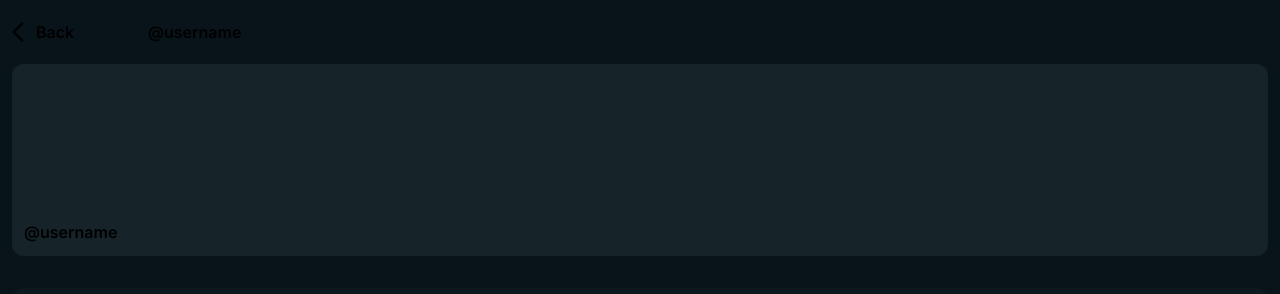
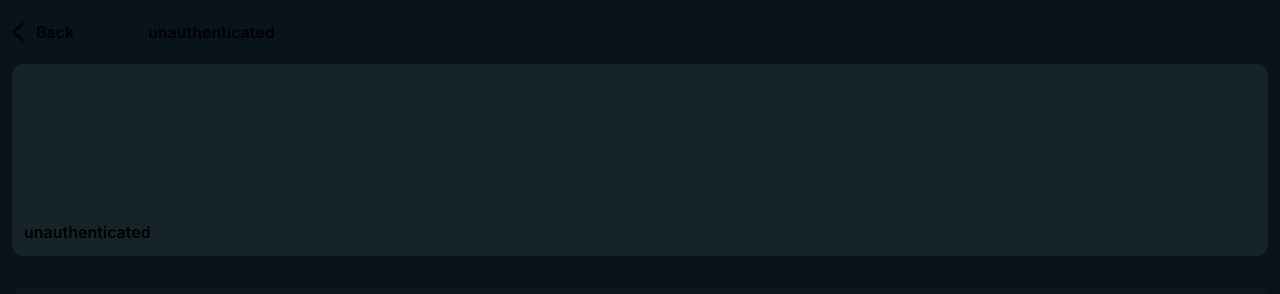
Before and after one commit to alifftwa/youapp-test, a Next.js app: page /dashboard/about in a window 1280 px wide. Shown: the top 294 px of the page. Built offline with nearby package versions, Linux system fonts and the light colour scheme; no server answers.

Commit message:
feat: fix navigation, fix dashboard username

```diff
--- a/src/app/_modules/dashboard/pages/about/AboutEditPage.tsx
+++ b/src/app/_modules/dashboard/pages/about/AboutEditPage.tsx
@@ -1,15 +1,38 @@
 import Card from "@/app/_components/fragments/card/Card";
 import Form from "@/app/_components/form/Form";
 import { ArrowBackIos } from "@mui/icons-material";
-import React from "react";
+import React, { useEffect, useState } from "react";
 import Router from "next/router";
 import { usePathname } from "next/navigation";
 import Link from "next/link";
+import { useSession } from "next-auth/react";
 
 const AboutEditPage = () => {
   const pathname = usePathname();
   const finalSlashIndex = pathname.lastIndexOf("/");
   const previousPathname = pathname.slice(0, finalSlashIndex);
+
+  const { data: session, status } = useSession();
+  console.log(session);
+  // if (status === "loading") {
+  //   return <p>Please wait...</p>;
+  // }
+
+  const [storedName, setStoredName] = useState("");
+
+  useEffect(() => {
+    // Check if the user is authenticated and has a name
+    if (status === "authenticated" && session?.user?.name) {
+      // Store the user's name in local storage
+      localStorage.setItem("user_name", session.user.name);
+      setStoredName(session.user.name);
+    } else {
+      // If not authenticated, clear the stored name
+      localStorage.removeItem("user_name");
+      setStoredName("");
+    }
+  }, [session, status]);
+
   return (
     <>
       <div className="h-full overflow-hidden bg-[#09141A]">
@@ -18,14 +41,20 @@ const AboutEditPage = () => {
           <div className="relative flex mb-5 pt-5 pl-3">
             <ArrowBackIos />
             <label className="font-semibold">Back</label>
-            <p className="absolute font-semibold pl-1 left-36">@username</p>
+            <p className="absolute font-semibold pl-1 left-36">
+              {" "}
+              {status === "authenticated" ? "@" + session.user?.name : status}
+            </p>
           </div>
         </Link>
 
         <div className="mx-3">
           <div className="relative w-full h-48 mb-8 overflow-hidden rounded-xl bg-[#162329]">
             <div className="absolute bottom-3 left-3 font-semibold">
-              <p>@username</p>
+              <p>
+                {" "}
+                {status === "authenticated" ? "@" + session.user?.name : status}
+              </p>
             </div>
           </div>
 
@@ -78,7 +107,7 @@ const AboutEditPage = () => {
 
           <Card
             CardName="Interest"
-            Nav="/interest"
+            Nav="/dahsboard/interest"
             Text="Add in your interest to find a better match"
           />
         </div>
```
